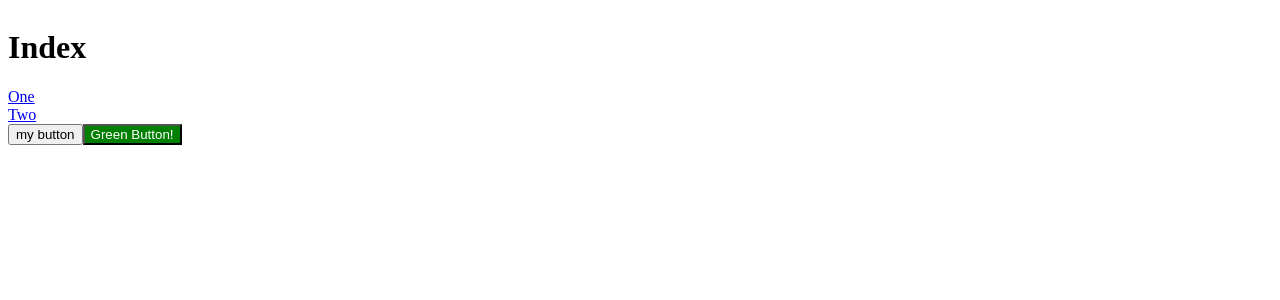
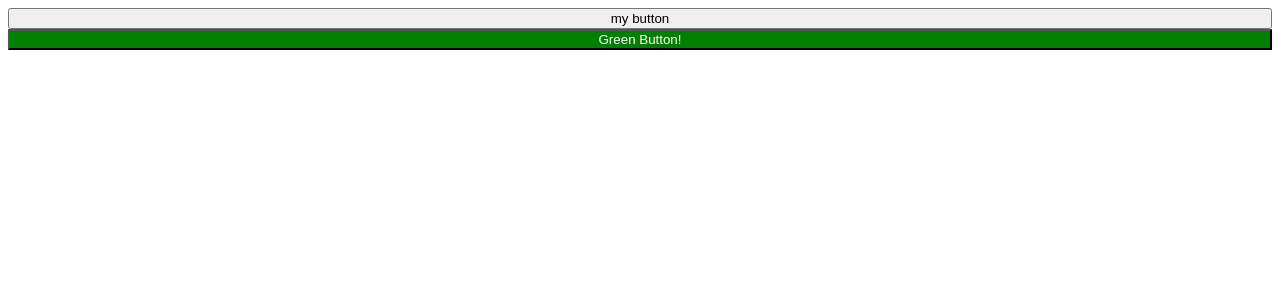
Before and after one commit to ivanq3w/nuxt3-git, a Nuxt app: page / in a window 1280 px wide. Shown: the top 300 px of the page. Built offline with nearby package versions, Linux system fonts and the light colour scheme.

Commit message:
Fixed buttons rows in column

```diff
--- a/app.vue
+++ b/app.vue
@@ -1,7 +1,7 @@
 <template>
-  <div>
+  <div style="display: flex; flex-direction: column;">
     <!-- <NuxtWelcome /> -->
-    <router-view></router-view>
+    <!-- <router-view></router-view> -->
     <button>my button</button>
     <button style="color: white; background: green;">Green Button!</button>
   </div>
```
